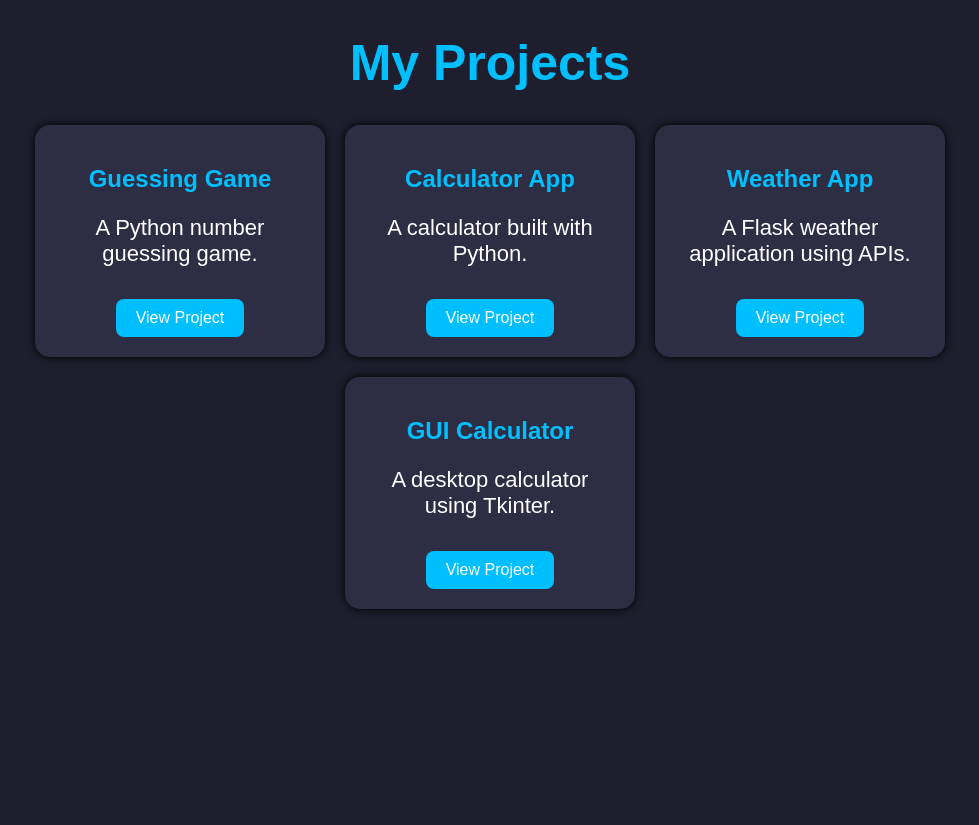
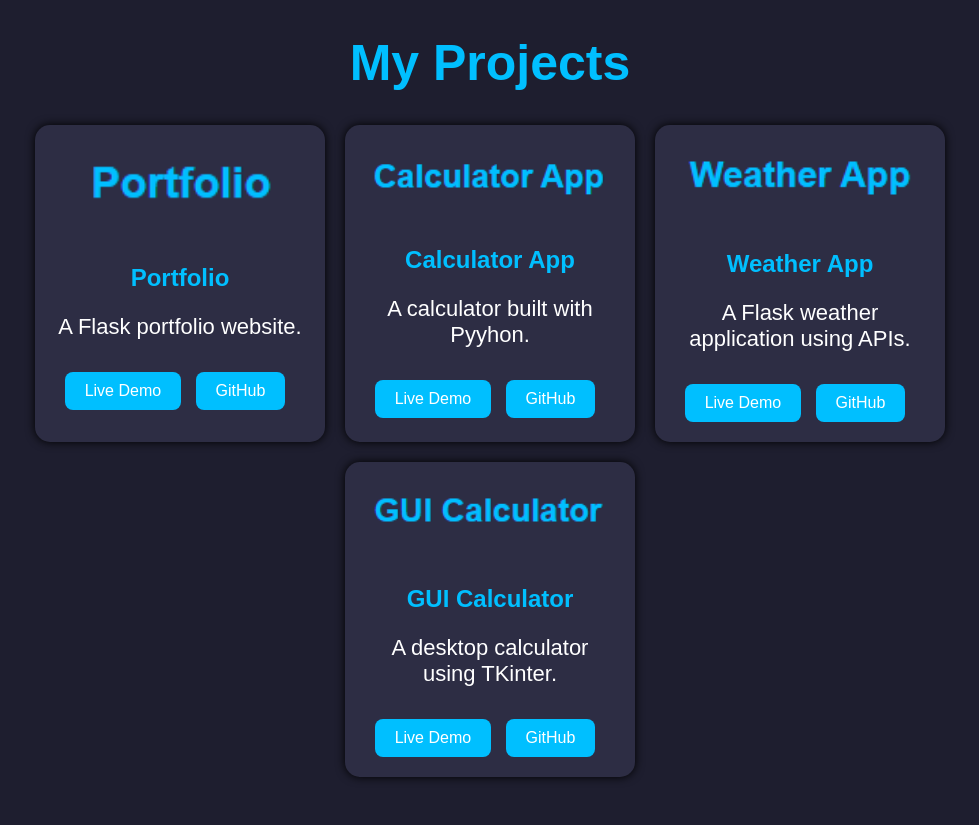
Before and after one commit to paulsherifp9/pythonproject, a Flask app: page /projects in a window 1280 px wide. Shown: the part 141-966 px from the top of the page, without its empty margins (150-1129 px from the left). Before the commit the page ends 753 px from the top, so only its background shows below. Run offline with Flask 3, Linux system fonts and the light colour scheme.

Commit message:
Prepared portfolio for deployment

```diff
--- a/app.py
+++ b/app.py
@@ -44,8 +44,7 @@ def contact():
         print("Message:", message)
 
         success = True
-
-    return render_template(
+        return render_template(
         "contact.html",
         success=success
     )
--- a/static/style.css
+++ b/static/style.css
@@ -170,6 +170,8 @@ button {
     margin-top: 10px;
 
     transition: 0.3s;
+
+    margin-right: 10px;
 }
 
 
@@ -327,3 +329,17 @@ nav button:hover {
 
     background-color: #009acd;
 }
+
+.project-card img {
+
+    width: 100%;
+
+    border-radius: 10px;
+
+    margin-bottom: 15px;
+}
+
+.project-card a {
+
+    text-decoration: none;
+}
--- a/templates/projects.html
+++ b/templates/projects.html
@@ -31,54 +31,115 @@
 
     <div class="projects-container">
 
+
+
         <div class="project-card">
 
-        <h2>Guessing Game</h2>
+            <img src="{{ url_for('static',
+                filename='portfolio.png') }}">
 
-        <p>A Python number guessing game.</p>
+            <h2>Portfolio</h2>
+
+            <p>A Flask portfolio website.</p>
+
+
+            <a href="https://pythonproject-uudh.onrender.com"
+                target="_blank">
+
+            <button>Live Demo</button>
+
+            </a>
+
 
             <a href="https://github.com/paulsherifp9/pythonproject"
                 target="_blank">
 
-        <button>View Project</button>
+            <button>GitHub</button>
 
             </a>
 
         </div>
 
         <div class="project-card">
+
+            <img src="{{ url_for('static',
+                filename='calculator.png') }}">
+
             <h2>Calculator App</h2>
-            <p>A calculator built with Python.</p>
+
+            <p>A calculator built with Pyyhon.</p>
+
+
+            <a href="https://pythonproject-uudh.onrender.com"
+                target="_blank">
+
+            <button>Live Demo</button>
+
+            </a>
+
+
             <a href="https://github.com/paulsherifp9/pythonproject"
                 target="_blank">
 
-        <button>View Project</button>
+            <button>GitHub</button>
 
             </a>
+
         </div>
 
         <div class="project-card">
+
+            <img src="{{ url_for('static',
+                filename='weather.png') }}">
+
             <h2>Weather App</h2>
+
             <p>A Flask weather application using APIs.</p>
+
+
+            <a href="https://pythonproject-uudh.onrender.com"
+                target="_blank">
+
+            <button>Live Demo</button>
+
+            </a>
+
+
             <a href="https://github.com/paulsherifp9/pythonproject"
                 target="_blank">
 
-        <button>View Project</button>
+            <button>GitHub</button>
 
             </a>
+
         </div>
 
         <div class="project-card">
+
+            <img src="{{ url_for('static',
+                filename='gui_calculator.png') }}">
+
             <h2>GUI Calculator</h2>
-            <p>A desktop calculator using Tkinter.</p>
+
+            <p>A desktop calculator using TKinter.</p>
+
+
+            <a href="https://pythonproject-uudh.onrender.com"
+                target="_blank">
+
+            <button>Live Demo</button>
+
+            </a>
+
+
             <a href="https://github.com/paulsherifp9/pythonproject"
                 target="_blank">
 
-        <button>View Project</button>
+            <button>GitHub</button>
 
             </a>
+
         </div>
-
     </div>
 
 </body>
```
Also changed, not shown: static/all over one.png (added), static/calculator.png (added), static/doto list1.png (added), static/guess game1.png (added), static/gui_calculator.png (added), static/guiweather.png (added), static/password generator1.png (added), static/port.png (added), static/portfolio.png (added), static/profile.jpg, static/profile2.jpg (added), static/weather.png (added). Lines whose indentation alone changed are shown as unchanged.
